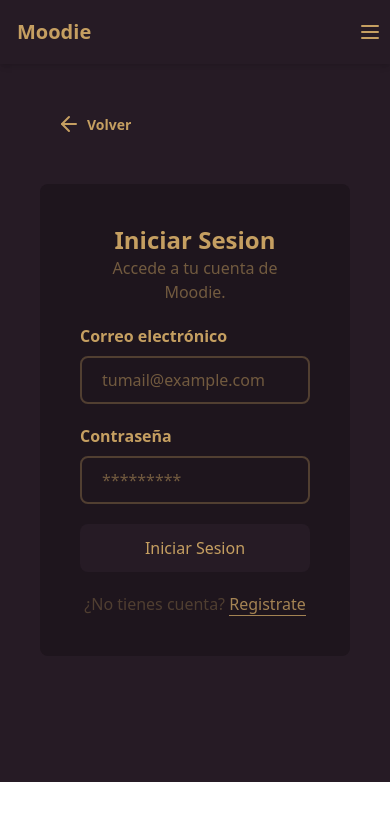
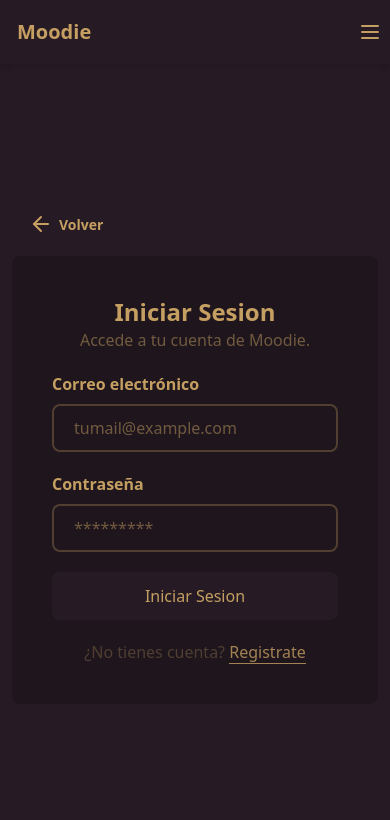
Before and after one commit to valeennmendez/moodie, a React (Vite) app in the folder frontend/: page /login in a window 390 px wide. Shown: the top 820 px of the page. Built offline with nearby package versions, Linux system fonts and the light colour scheme.

Commit message:
Cambios en el responsive de loginPage

```diff
--- a/frontend/src/pages/LoginPage.jsx
+++ b/frontend/src/pages/LoginPage.jsx
@@ -30,10 +30,10 @@ const LoginPage = () => {
   };
 
   return (
-    <div className="overflow-hidden h-[44.9rem] w-full bg-base-100 flex flex-col items-center p-10">
-      <div className="w-[100%] lg:w-[36rem]">
+    <div className="overflow-hidden min-h-[calc(100vh-4rem)]  w-full bg-base-100 flex flex-col justify-center items-center  px-3 sm:px-10 ">
+      <div className="m-auto w-[100%] lg:w-[36rem]">
         <div className="w-full max-w-xl">
-          <button className="btn btn-ghost text-base-content mb-10">
+          <button className="btn btn-ghost text-base-content mb-3">
             <ArrowLeft />
             Volver
           </button>
```
